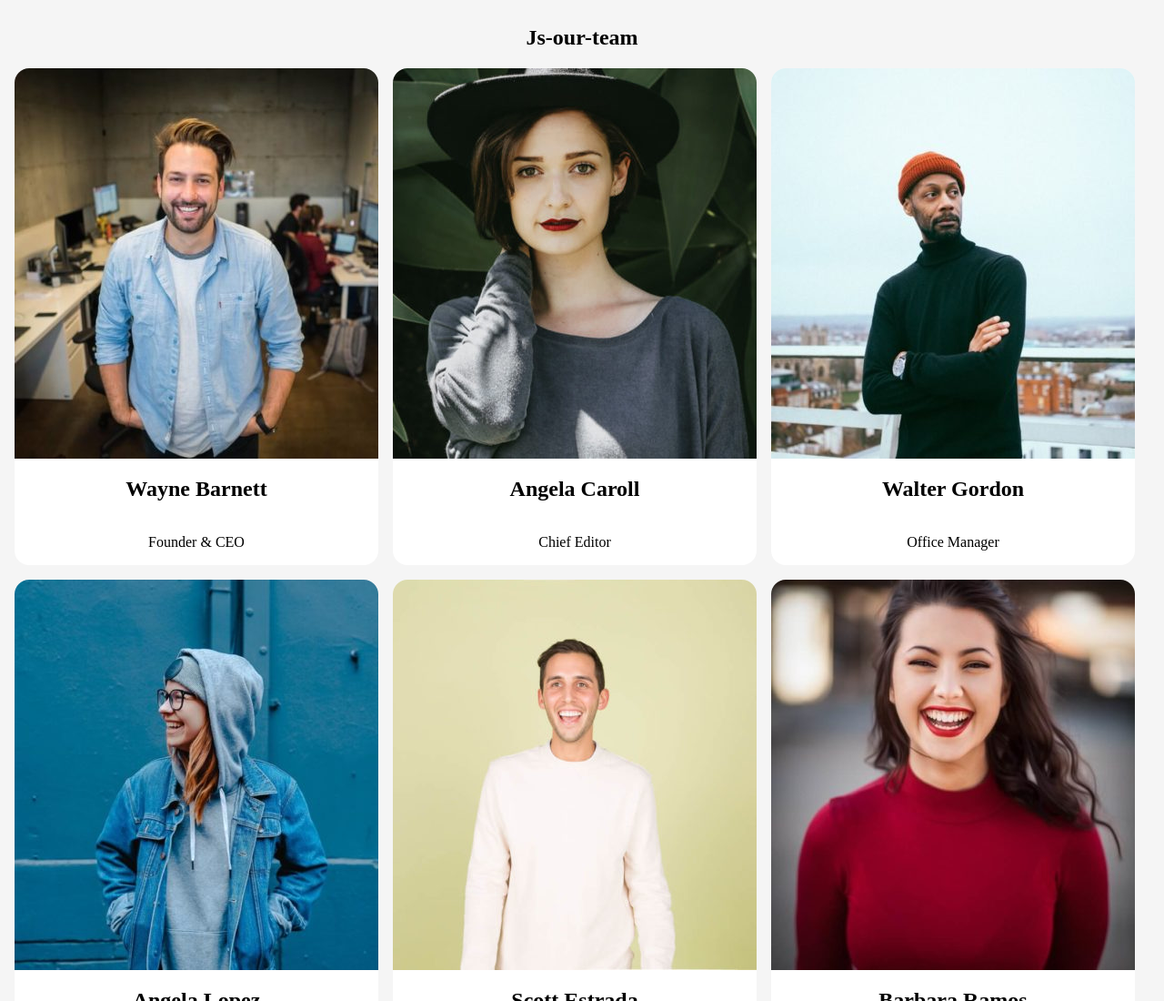
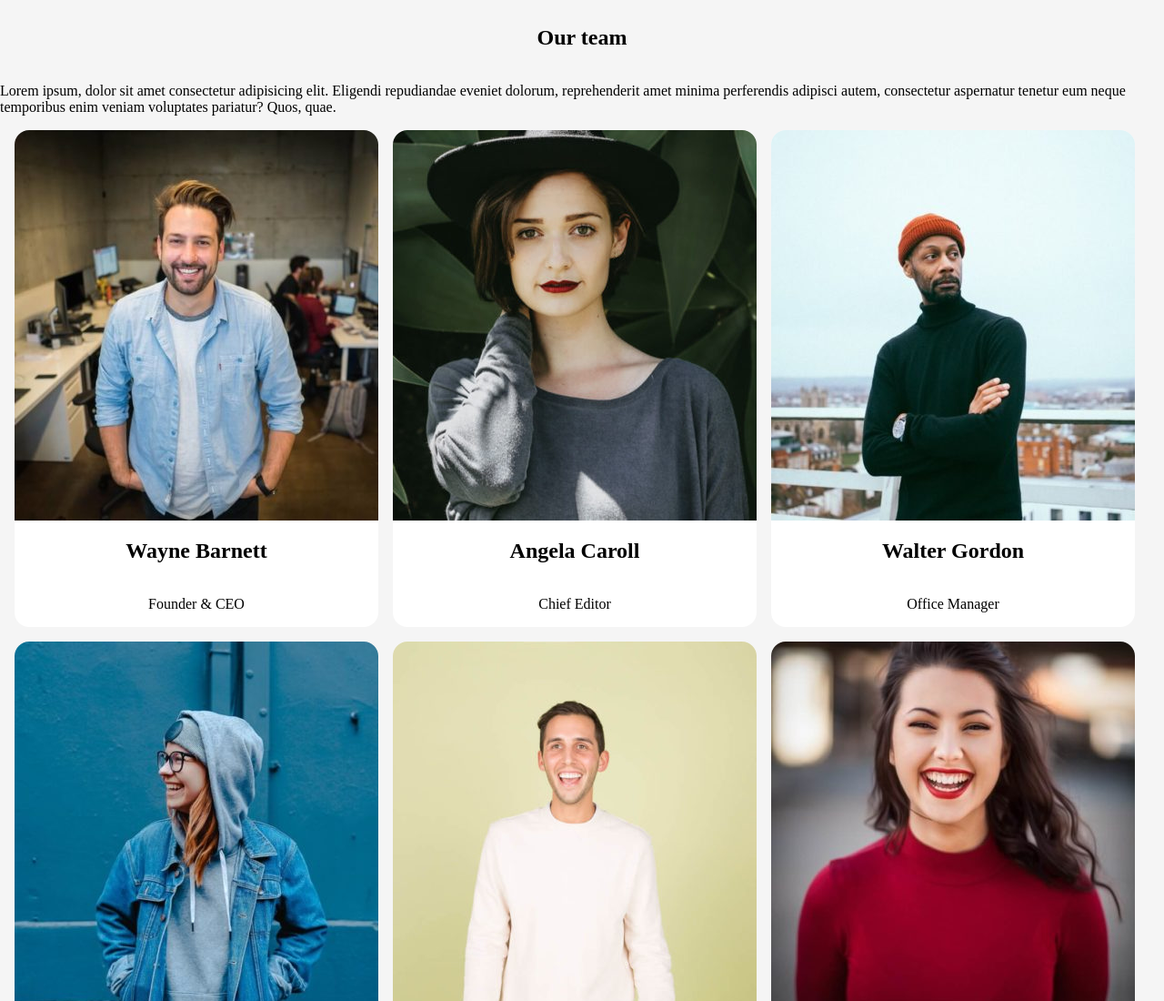
Before and after one commit to Luca-Rubino/js-our-team, a plain HTML site: page Index.html in a window 1280 px wide. Shown: the top 1100 px of the page at 91% size. Drawn offline with Linux system fonts and the light colour scheme.

Commit message:
inserire h1 con titolo dell'esercizio con un sottotesto

```diff
--- a/Index.html
+++ b/Index.html
@@ -11,7 +11,8 @@
 </head>
 <body>
     <section>
-        <h1>Js-our-team</h1>
+        <h1>Our team</h1>
+        <p>Lorem ipsum, dolor sit amet consectetur adipisicing elit. Eligendi repudiandae eveniet dolorum, reprehenderit amet minima perferendis adipisci autem, consectetur aspernatur tenetur eum neque temporibus enim veniam voluptates pariatur? Quos, quae.</p>
     </section>
     <!-- my script -->
     <script src="js/script.js"></script>
```
